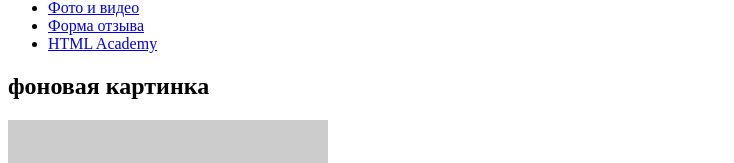
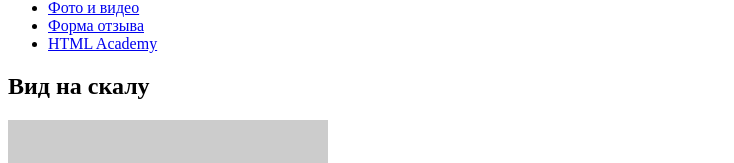
Before and after one commit to Gumplen-kish/1145825-sedona-19, a website: page source/index.html in a window 1280 px wide. Shown: the part 152-315 px from the top of the page, without its empty margins (0-734 px from the left). Drawn offline with Linux system fonts and the light colour scheme; placeholder pictures from the web are drawn by us.

Commit message:
Добавление красных блоков и исправление ошибок

```diff
--- a/source/index.html
+++ b/source/index.html
@@ -31,8 +31,8 @@
     </header>
     <main class="page-main">
       <section class="page-first">
-        <h1 class="visiully-hidden">фоновая картинка</h1>
-        <img class="page-img" src="https://via.placeholder.com/150x150" alt="фоновая картинка" width="320" height="390">
+        <h1 class="visiully-hidden">Вид на скалу</h1>
+        <img class="page-img" src="https://via.placeholder.com/150x150" alt="Вид на скалу" width="320" height="390">
       </section>
       <h2 class="visually-hidden">Туристический город"Седона"-небольшой городок в Аризоне</h2>
       <section class="advantages">
```
